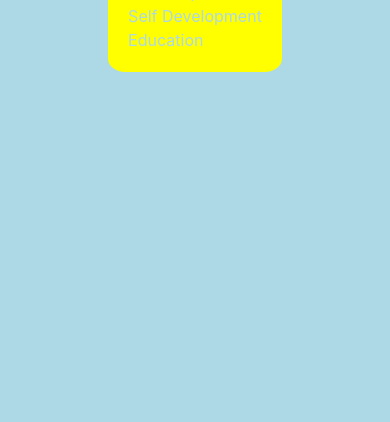
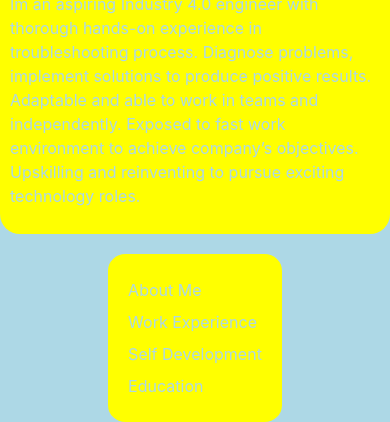
Before and after one commit to Code-Institute-Submissions/Project-1-Frontend, a plain HTML site: page index.html in a window 390 px wide. Shown: the part 645-1067 px from the top of the page. Before the commit the page ends 844 px from the top, so only its background shows below. Drawn offline with nearby package versions, Linux system fonts and the light colour scheme.

Commit message:
Commit 3
- Created elevator pitch
- Added tablet.css for media query
- Adjusted id=label for tablet screen

```diff
--- a/index.html
+++ b/index.html
@@ -9,6 +9,7 @@
 	<!-- Bootstrap CSS -->
 	<link rel="stylesheet" href="bootstrap/css/bootstrap.css" />
 	<link rel="stylesheet" href="style.css">
+    <link rel="stylesheet" href="tablet.css">
     <link rel="stylesheet" href="https://cdnjs.cloudflare.com/ajax/libs/font-awesome/4.7.0/css/font-awesome.min.css">
 
 	<title>Mohamed Fareez Resume</title>
@@ -29,6 +30,18 @@
                     <p>Life Long Learner</p>
                     <p>Tech Enthusiast</p>
                 </div>
+            </div>
+
+            <!-- Elevator pitch -->
+            <div class="container" id="elevator">
+                <h2>Hello There!</h2>
+                <p>
+                Im an aspiring Industry 4.0 engineer with thorough hands-on experience in troubleshooting process.
+                Diagnose problems, implement solutions to produce positive results.
+                Adaptable and able to work in teams and independently.
+                Exposed to fast work environment to achieve company’s objectives.
+                Upskilling and reinventing to pursue exciting technology roles.
+                </p>
             </div>
 
             <!-- vertical nav bar -->
--- a/style.css
+++ b/style.css
@@ -33,6 +33,14 @@ body{
     justify-content: center;
     align-items: center;
 }
+#elevator {
+    background-color: yellow;
+    color: lightblue;
+    margin-top: 20px;
+    padding: 10px;
+    border-radius: 20px;
+
+}
 nav{
     border: 0;
     padding: 20px;
@@ -45,6 +53,7 @@ nav ul {
     list-style-type: none;
     padding: 0;
     margin-bottom: 0px;
+    line-height: 200%;
 }
 nav ul li a {
     color: lightblue;
--- /dev/null
+++ b/tablet.css
@@ -0,0 +1,10 @@
+@media only screen and (min-width: 600px) {
+    #label {
+    flex-direction: row;
+    justify-content: center;
+    }
+     #label p {
+    margin: 10px;
+    }
+
+}
```
